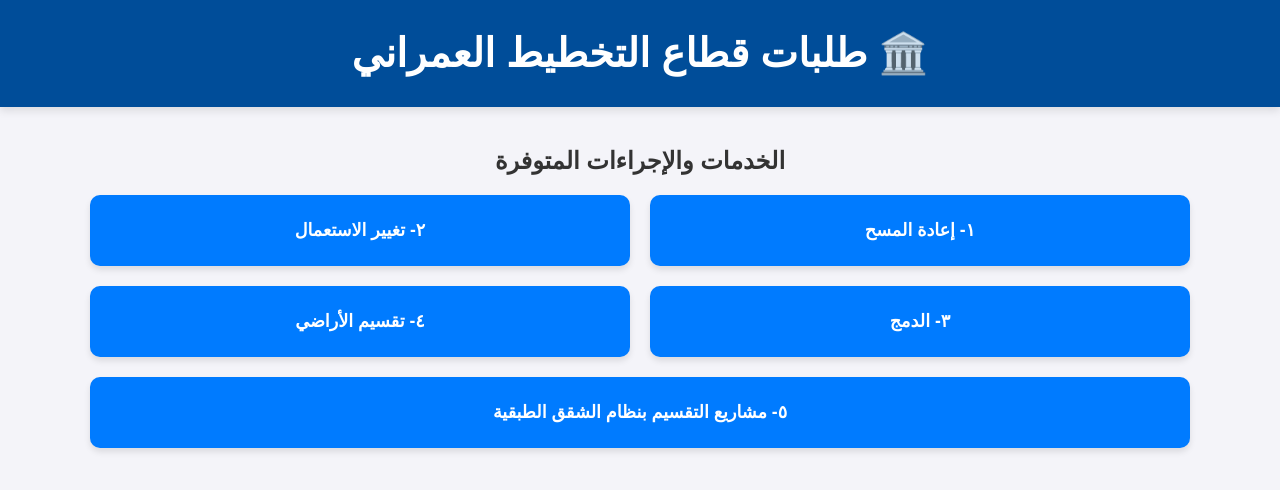
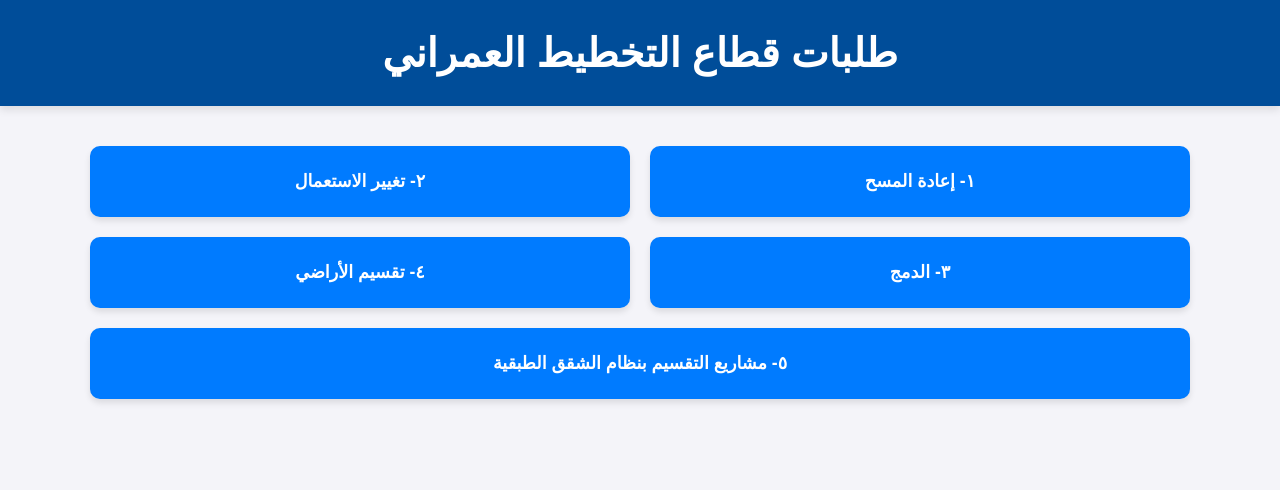
Before and after one commit to ihvvdsd4/Filesm, a plain HTML site: page index.html in a window 1280 px wide. Drawn offline with Linux system fonts and the light colour scheme.

Commit message:
Update index.html

```diff
--- a/index.html
+++ b/index.html
@@ -68,12 +68,12 @@
 <body>
 
     <header>
-        <h1>🏛️ طلبات قطاع التخطيط العمراني</h1>
+        <h1> طلبات قطاع التخطيط العمراني</h1>
     </header>
 
     <div class="container">
 
-        <h2>الخدمات والإجراءات المتوفرة</h2>
+        <h2></h2>
 
         <div class="link-cards">
 
```
